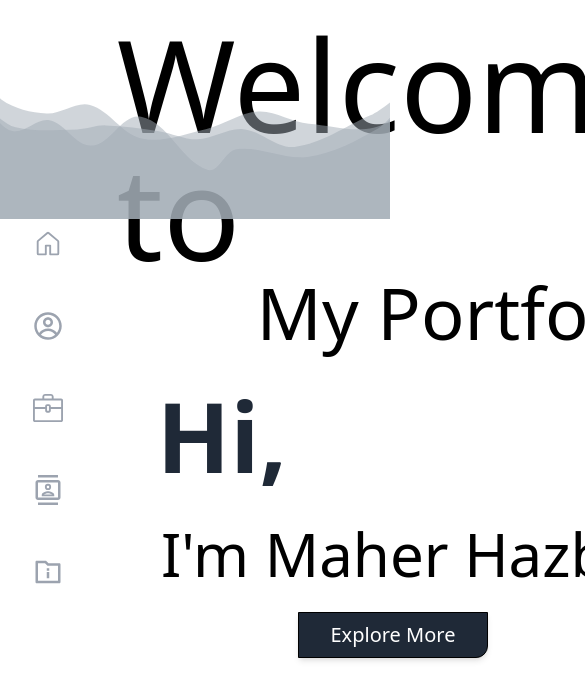
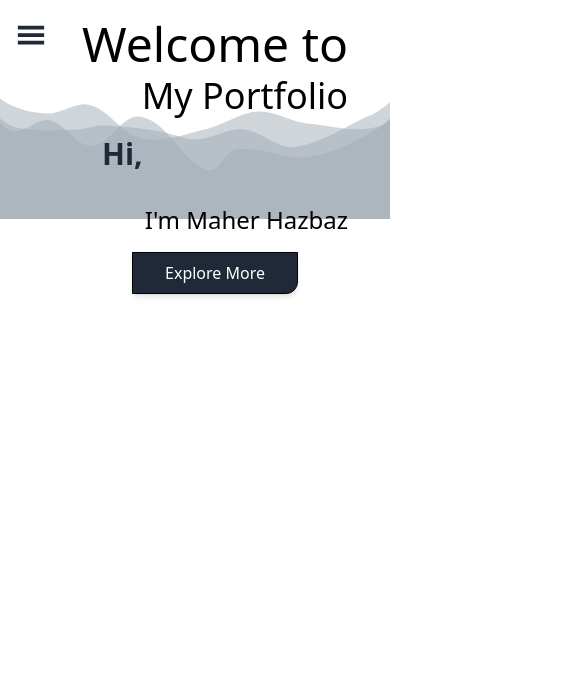
Before and after one commit to MaherHazbaz/Portfoli, a React (Vite) app in the folder client/: page / in a window 390 px wide. Shown: the top 700 px of the page, 585 px wide, since content can reach past the window. Built offline with nearby package versions, Linux system fonts and the light colour scheme; the HTML template or start-up script is replaced by a standard one.

Commit message:
navbar update

```diff
--- a/client/src/Layouts/Navbar.jsx
+++ b/client/src/Layouts/Navbar.jsx
@@ -1,78 +1,79 @@
-import React from "react";
+import React, { useState } from "react";
 import { Link } from "react-router-dom";
 import { GoHome } from "react-icons/go";
 import { MdOutlineContacts } from "react-icons/md";
 import { CgProfile } from "react-icons/cg";
 import { SlBriefcase } from "react-icons/sl";
 import { RiFolderInfoLine } from "react-icons/ri";
+import { GiHamburgerMenu } from "react-icons/gi"; // Corrected import
+import { HiX } from "react-icons/hi"; // Corrected import
 
 const Portfolio = () => {
+  const [isMenuOpen, setIsMenuOpen] = useState(false);
+
   return (
-    <>
-      <div className="flex h-screen ">
+    <div className="flex h-screen">
       {/* Left-side Navbar */}
-        <div className="h-full bg-transparent text-gray-400 py-10 px-5 flex flex-col items-center justify-center">
-          <nav className="space-y-6">
+      <div className="h-full md:w-32 bg-transparent text-gray-800 py-5 px-4 flex flex-col ">
+
+        {/* Desktop Navigation */}
+        <nav className="hidden md:flex flex-col space-y-6 mt-10 justify-items-center fixed left-0 top-1/2 transform -translate-y-1/2 pl-6">
           {/* Nav Items */}
-            <div className="group flex flex-col items-center">
+          {[
+            { to: "/", icon: <GoHome />, label: "Home" },
+            { to: "/explore", icon: <CgProfile />, label: "About" },
+            { to: "/projects", icon: <SlBriefcase />, label: "Portfolio" },
+            { to: "/contact", icon: <MdOutlineContacts />, label: "Contact" },
+            { to: "/resume", icon: <RiFolderInfoLine />, label: "Resume" },
+          ].map((item, index) => (
+            <div key={index} className="group flex flex-col items-center">
               <Link
-                to="/"
-                className="text-3xl group-hover:text-gray-700 transition"
+                to={item.to}
+                className="text-3xl text-gray-500 group-hover:text-gray-800 transition"
               >
-                <GoHome />
+                {item.icon}
               </Link>
-              <span className="mt-2 text-sm text-gray-400 group-hover:text-gray-700 opacity-0 group-hover:opacity-100 group-hover:translate-y-0 transform -translate-y-2 transition-all duration-300">
-                Home
+              <span className="mt-2 text-sm text-gray-600 group-hover:text-gray-800 opacity-0 group-hover:opacity-100 group-hover:translate-y-0 transform -translate-y-2 transition-all duration-300">
+                {item.label}
               </span>
             </div>
-            <div className="group flex flex-col items-center">
+          ))}
+        </nav>
+
+        {/* Mobile Navigation */}
+        <div className="md:hidden flex flex-col items-center w-full relative">
+          <button
+            className="text-gray-800 text-3xl focus:outline-none"
+            onClick={() => setIsMenuOpen(!isMenuOpen)}
+          >
+            {isMenuOpen ? <HiX /> : <GiHamburgerMenu />}
+          </button>
+
+          {isMenuOpen && (
+            <nav className="flex flex-col space-y-6 mt-5 items-center bg-transparent py-4 px-6 rounded-none shadow-2xl justify-between">
+              {[
+                { to: "/", icon: <GoHome />, label: "Home" },
+                { to: "/explore", label: "About", icon: <CgProfile /> },
+                { to: "/projects", label: "Portfolio", icon: <SlBriefcase /> },
+                { to: "/contact", label: "Contact", icon: <MdOutlineContacts /> },
+                { to: "/resume", label: "Resume", icon: <RiFolderInfoLine /> },
+              ].map((item, index) => (
                 <Link
-                to="/explore"
-                className="text-3xl group-hover:text-gray-700 transition"
+                  key={index}
+                  to={item.to}
+                  className="flex items-center text-lg text-gray-800 hover:text-blue-500 transition"
+                  onClick={() => setIsMenuOpen(false)}
                 >
-                <CgProfile />
+                  <span className="mr-3">{item.icon}</span>
+                  {item.label}
                 </Link>
-              <span className="mt-2 text-sm text-gray-400 group-hover:text-gray-700 opacity-0 group-hover:opacity-100 group-hover:translate-y-0 transform -translate-y-2 transition-all duration-300">
-                About
-              </span>
+              ))}
+            </nav>
+          )}
         </div>
-            <div className="group flex flex-col items-center">
-              <Link
-                to="/projects"
-                className="text-3xl group-hover:text-gray-700 transition"
-              >
-                <SlBriefcase />
-              </Link>
-              <span className="mt-2 text-sm text-gray-400 group-hover:text-gray-700 opacity-0 group-hover:opacity-100 group-hover:translate-y-0 transform -translate-y-2 transition-all duration-300">
-                Portfolio
-              </span>
-            </div>
-            <div className="group flex flex-col items-center">
-              <Link
-                to="/contact"
-                className="text-3xl group-hover:text-gray-700 transition"
-              >
-                <MdOutlineContacts />
-              </Link>
-              <span className="mt-2 text-sm text-gray-400 group-hover:text-gray-700 opacity-0 group-hover:opacity-100 group-hover:translate-y-0 transform -translate-y-2 transition-all duration-300">
-                Contact
-              </span>
-            </div>
-            <div className="group flex flex-col items-center">
-              <Link
-                to="/resume"
-                className="text-3xl group-hover:text-gray-700 transition"
-              >
-                <RiFolderInfoLine />
-              </Link>
-              <span className="mt-2 text-sm text-gray-400 group-hover:text-gray-700 opacity-0 group-hover:opacity-100 group-hover:translate-y-0 transform -translate-y-2 transition-all duration-300">
-                Resume
-              </span>
-            </div>
-          </nav>
+
       </div>
     </div>
-    </>
   );
 };
 
--- a/client/src/Pages/Portfolio.jsx
+++ b/client/src/Pages/Portfolio.jsx
@@ -6,40 +6,54 @@ import { Link } from "react-router-dom";
 import FadeTransition from "../Components/FadeTransition";
 import { useState } from "react";
 import Navbar from "../Layouts/Navbar";
-import sea from "../Animations/wvv.json"
+import sea from "../Animations/wvv.json";
+
 const Portfolio = () => {
   const [show, setShow] = useState(true);
 
   return (
     <>
       <div className="flex h-screen">
+        {/* Full-screen Background Animation */}
+        <div className="absolute -outline-offset-0">
+          <Lottie
+            animationData={sea}
+            className="w-full h-full object-cover"
+          />
+        </div>
+
         {/* Left-side Navbar */}
-
-        <div className="absolute py- ">
-          <Lottie animationData={sea} />
-        </div>
-        <div className=" flex flex-col items-center relative">
+        <div className="flex flex-col items-center relative z-10">
           <Navbar />
         </div>
 
-        <div className="flex-1 text-4xl p-5">
+        {/* Main Content */}
+        <div className="flex-1 text-4xl p-5 relative z-10 ">
           <div className="grid grid-flow-row">
             <div className="grid justify-start">
-              <div className="grid-flow-col justify-start">
-                <h1 className="text-9xl font-thin grid justify-start">
+              <div className="grid-flow-col justify-center">
+                {/* Main Heading */}
+                <h1 className="text-5xl sm:text-6xl md:text-8xl lg:text-9xl font-thin grid justify-start">
                   Welcome to
                 </h1>
-                <h2 className="text-7xl font-thin grid justify-end">
+
+                {/* Subheading */}
+                <h2 className="text-4xl sm:text-5xl md:text-6xl lg:text-7xl font-thin grid justify-end mt-2">
                   My Portfolio
                 </h2>
 
-                <div className="text-8xl font-semibold text-gray-800 justify-start p-10 flex">
+                {/* Greeting */}
+                <div className="text-3xl sm:text-5xl md:text-7xl lg:text-8xl font-semibold text-gray-800 justify-start p-5 sm:p-7 md:p-10 flex">
                   <p>Hi,</p>
                 </div>
-                <div className="text-6xl font-thin flex justify-end ">
+
+                {/* Name */}
+                <div className="text-2xl sm:text-4xl md:text-5xl lg:text-6xl font-thin flex justify-end mt-3">
                   <p>I'm Maher Hazbaz</p>
                 </div>
-                <div className="grid justify-center animate-slideInUp text-xl py-7">
+
+                {/* Button */}
+                <div className="grid justify-center animate-slideInUp text-base sm:text-lg md:text-xl lg:text-2xl py-4 sm:py-6 md:py-7">
                   <Link to={"/projects"}>
                     <CustomButton
                       onClick={() => setShow(!show)}
@@ -51,6 +65,7 @@ const Portfolio = () => {
             </div>
           </div>
         </div>
+
       </div>
     </>
   );
```
Lines whose indentation alone changed are shown as unchanged.
